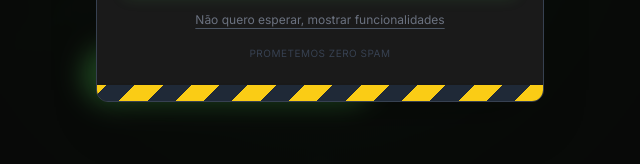
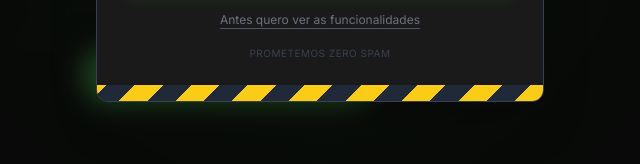
Before and after one commit to helton-meira/landingpage-vioo, a plain HTML site: page index.html in a window 1280 px wide. Shown: the part 516-680 px from the top of the page, 320-960 px from the left. Drawn offline with nearby package versions, Linux system fonts and the light colour scheme.

Commit message:
Update index.html

```diff
--- a/index.html
+++ b/index.html
@@ -144,7 +144,7 @@
 
                 <!-- Botão Scroll -->
                 <button id="close-overlay-btn" class="text-gray-500 hover:text-white text-xs underline decoration-gray-600 hover:decoration-white underline-offset-4 transition-colors">
-                    Não quero esperar, mostrar funcionalidades
+                   Antes quero ver as funcionalidades
                 </button>
 
                 <p class="mt-4 text-[10px] text-gray-700 flex items-center justify-center gap-1 uppercase tracking-wider">
@@ -438,4 +438,5 @@
     </script>
 
 </body>
+
 </html>
```
